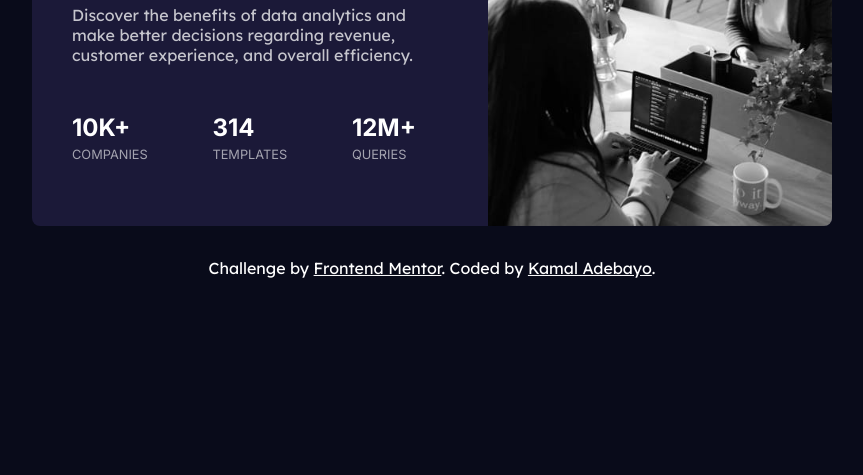
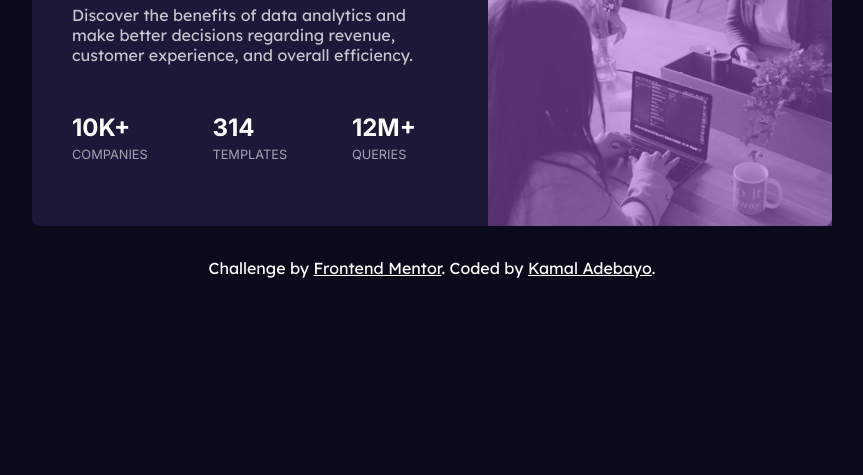
Before and after one commit to deliberate-practice/stats-preview-card, a plain HTML site: page index.html in a window 1280 px wide. Shown: the part 325-800 px from the top of the page, without its empty margins (208-1071 px from the left). Drawn offline with Linux system fonts and the light colour scheme.

Commit message:
Image overlay added

```diff
--- a/index.html
+++ b/index.html
@@ -19,6 +19,7 @@
             <source srcset="./images/image-header-desktop.jpg" media="(min-width: 800px)">
             <img src="./images/image-header-mobile.jpg" alt="Business Growth Services">
           </picture>
+          <div class="card__imageOverlay"></div>
         </div>
         <div class="card__section">
           <h1 class="card__title">Get <span>insights</span> that help your business grow.</h1>
--- a/style.css
+++ b/style.css
@@ -68,9 +68,20 @@ body{
     font-weight: 400;
     font-size: .8rem;
 }
+.card__image{
+    position: relative;
+}
 .card img{
     width: 100%;
     border-radius: 1em 1em 0 0;
+}
+.card__imageOverlay{
+    position: absolute;
+    background-color: hsl(277, 64%, 61%);
+    height: 100%;
+    top: 0;
+    width: 100%;
+    opacity: .5;
 }
 
 footer{
@@ -104,6 +115,7 @@ footer a{
         object-fit: cover;
         border-radius: 0 .5em .5em 0;
     }
+
     .card__section{
         flex: 1;
         order: 1;
```
